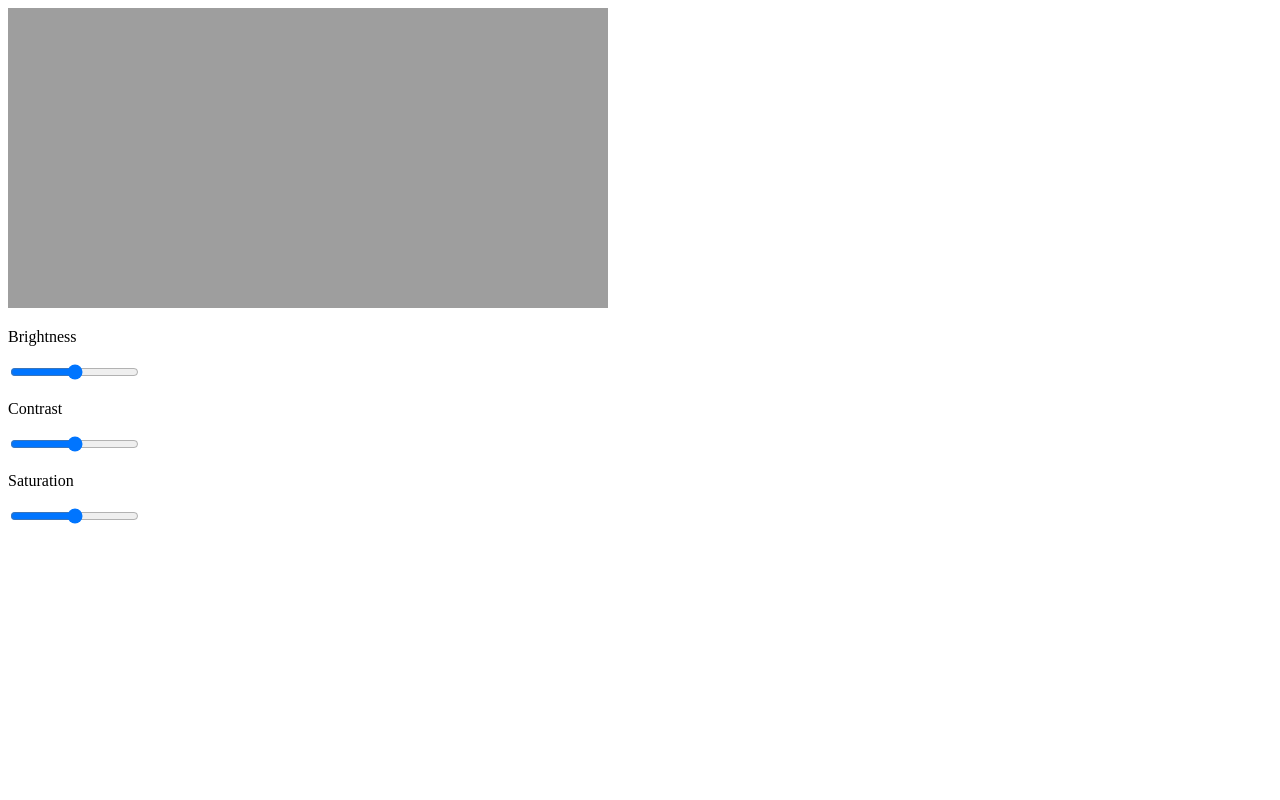
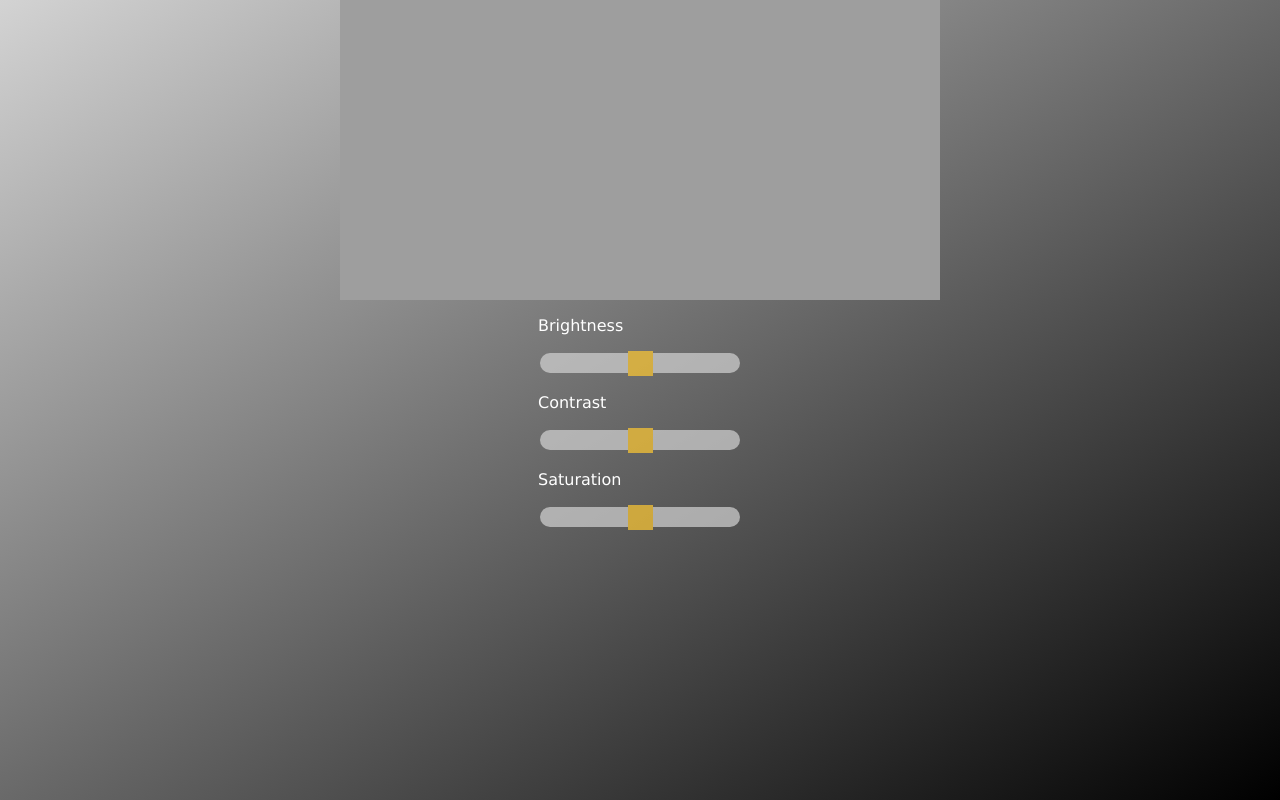
Before and after one commit to maksg/Galas-Maksymilian-Lab1, a plain HTML site: page edytor graficzny/index.html in a window 1280 px wide. Drawn offline with Linux system fonts and the light colour scheme.

Commit message:
Improve page design

```diff
--- a/edytor graficzny/index.html
+++ b/edytor graficzny/index.html
@@ -6,16 +6,68 @@
     <meta http-equiv="X-UA-Compatible" content="ie=edge">
     <title>Edytor graficzny</title>
     <style>
+        html {
+            height: 100%;
+            font-family: 'Lucida Sans', 'Lucida Sans Regular', 'Lucida Grande', 'Lucida Sans Unicode', Geneva, Verdana, sans-serif;
+            font-size: 16;
+            color: white;
+        }
+        body {
+            height: 100%;
+            margin: 0;
+            background-repeat: no-repeat;
+            background-attachment: fixed;
+            background-image: linear-gradient(to bottom right, #d3d3d3, black);
+        }
+        #container {
+            display: flex;
+            flex-direction: column;
+            align-content: center;
+            align-items: center;
+        }
+        .slider {
+            -webkit-appearance: none;
+            width: 200px;
+            height: 20px;
+            border-radius: 10px;
+            background: #d3d3d3;
+            outline: none;
+            opacity: 0.7;
+        }
+
+        .slider:hover {
+            opacity: 1;
+        }
+
+        .slider::-webkit-slider-thumb {
+            -webkit-appearance: none;
+            appearance: none;
+            width: 25px;
+            height: 25px;
+            background: rgb(255, 201, 51);
+            cursor: pointer;
+        }
+
+        .slider::-moz-range-thumb {
+            width: 25px;
+            height: 25px;
+            background: rgb(255, 201, 51);
+            cursor: pointer;
+        }
     </style>
     <script src="edytor-graficzny.js"></script>
 </head>
 <body>
+    <div id="container">
         <canvas width="600" height="300" id="ps"></canvas>
+        <div id="sliders">
             <p>Brightness</p>
             <input type="range" min="0" max="200" value="100" class="slider" id="brightness">
             <p>Contrast</p>
             <input type="range" min="0" max="200" value="100" class="slider" id="contrast">
             <p>Saturation</p>
             <input type="range" min="0" max="200" value="100" class="slider" id="saturation">
+        </div>
+    </div>
 </body>
 </html>
```
Lines whose indentation alone changed are shown as unchanged.
